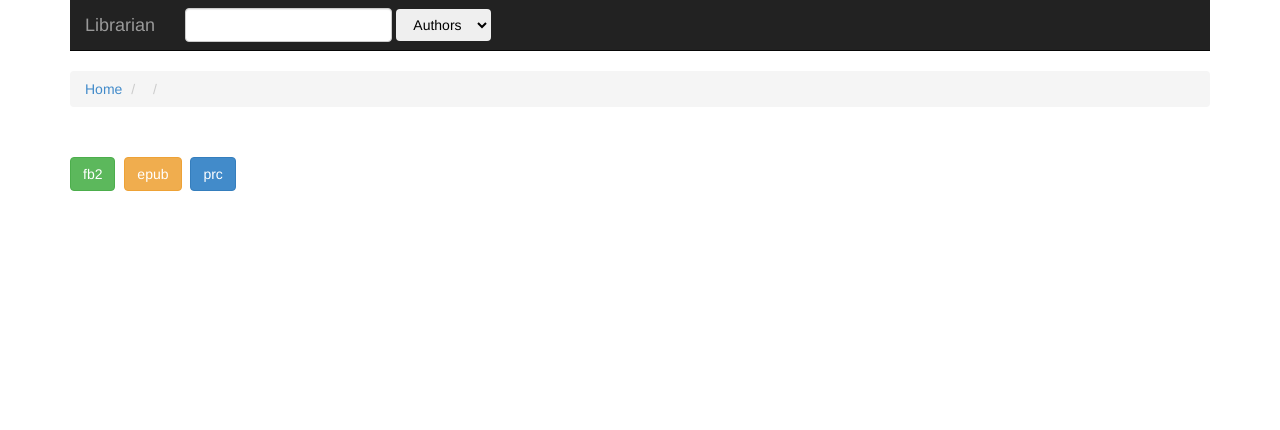
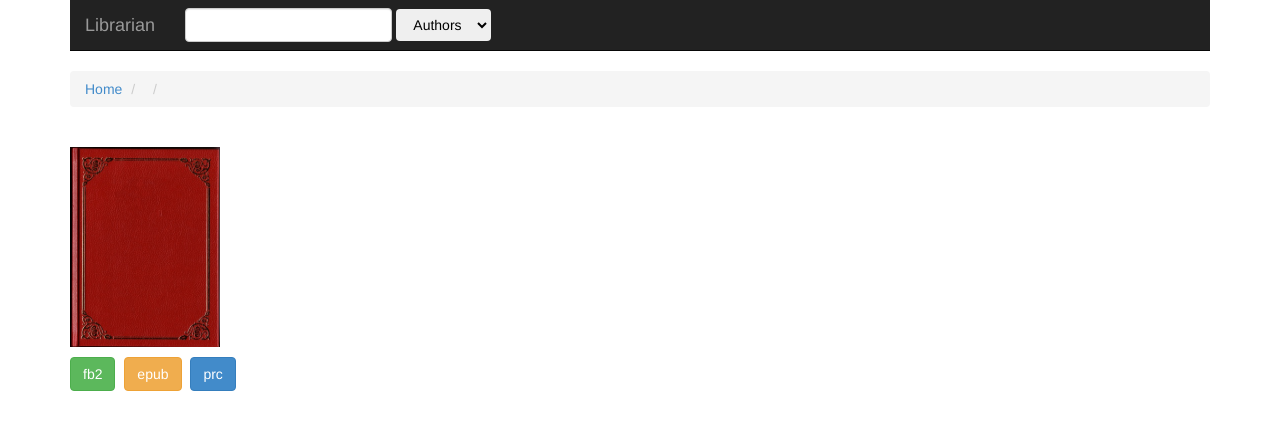
Before and after one commit to uvNikita/librarian, a Flask app: template librarian/main/templates/book_info.html in a window 1280 px wide. Shown: the top 430 px of the page. Run offline with Flask 2, Linux system fonts and the light colour scheme; the template is opened without the code that fills it, so the values that code supplies are empty; parts of the project's set-up code (start-up, migrations or seed data) failed here and were passed over.

Commit message:
Added no-cover image.

```diff
--- a/librarian/main/main.py
+++ b/librarian/main/main.py
@@ -195,8 +195,8 @@ def get_epub(book_id):
                      add_etags=False)
 
 
-@main.route('/get_image/b-<int:book_id>.<string:ext>')
-def get_image(book_id, ext):
+@main.route('/images/b-<int:book_id>.<string:ext>')
+def images(book_id, ext):
     ext = '.' + ext
     filepath = get_image_filepath(current_app.config['IMAGE_ROOT_DIR'], book_id, ext=ext)
     mimetype = mimetypes.types_map[ext]
--- a/librarian/main/templates/book_info.html
+++ b/librarian/main/templates/book_info.html
@@ -22,7 +22,9 @@
         {% endif %}
     </div>
     {% if book.cover_image  %}
-        <img src="{{ url_for('.get_image', book_id=book.id, ext=book.cover_image)}}" />
+        <img src="{{ url_for('.images', book_id=book.id, ext=book.cover_image)}}" class="cover-image"/>
+    {% else %}
+        <img src="{{ url_for('.static', filename='img/no-cover.jpg') }}" class="cover-image"/>
     {% endif %}
     {% if book.annotation %}
         <p> <blockquote> {{ book.annotation }} </blockquote> </p>
--- a/librarian/static/css/librarian.css
+++ b/librarian/static/css/librarian.css
@@ -9,3 +9,8 @@
     height: 15px;
     clear: both;
 }
+
+.cover-image {
+    width: 150px;
+    height: 200px;
+}
```
Also changed, not shown: librarian/static/img/no-cover.jpg (added).
